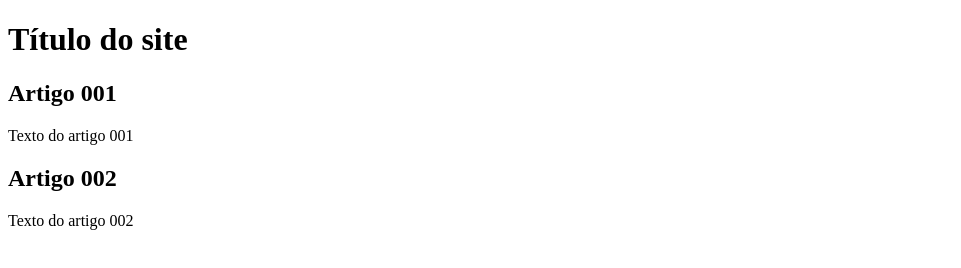
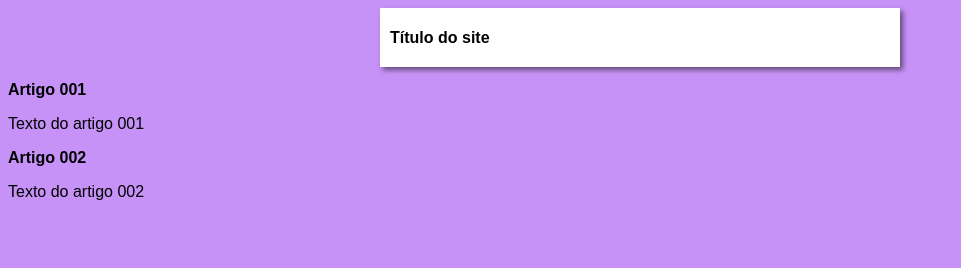
Before and after one commit to DiegoMaiaSantos/projeto-site, a plain HTML site: page index.html in a window 1280 px wide. Shown: the whole page, without its empty margins (0-961 px from the left). Drawn offline with Linux system fonts and the light colour scheme.

Commit message:
Iniciei o designer

```diff
--- /dev/null
+++ b/estilos/styles.css
@@ -0,0 +1,17 @@
+* {
+    font-family: Arial, Helvetica, sans-serif
+    ;
+    font-size: 16px;
+}
+
+body {
+    background-color: rgb(198, 146, 247);
+}
+
+main {
+    background-color: white;
+    width: 500px;
+    margin: auto;
+    padding: 10px;
+    box-shadow: 3px 3px 5px rgba(0, 0, 0, 0.5);
+}
--- a/index.html
+++ b/index.html
@@ -5,6 +5,7 @@
     <meta http-equiv="X-UA-Compatible" content="IE=edge">
     <meta name="viewport" content="width=device-width, initial-scale=1.0">
     <title>Page test</title>
+    <link rel="stylesheet" href="estilos/styles.css">
 </head>
 <body>
     <main>
```
